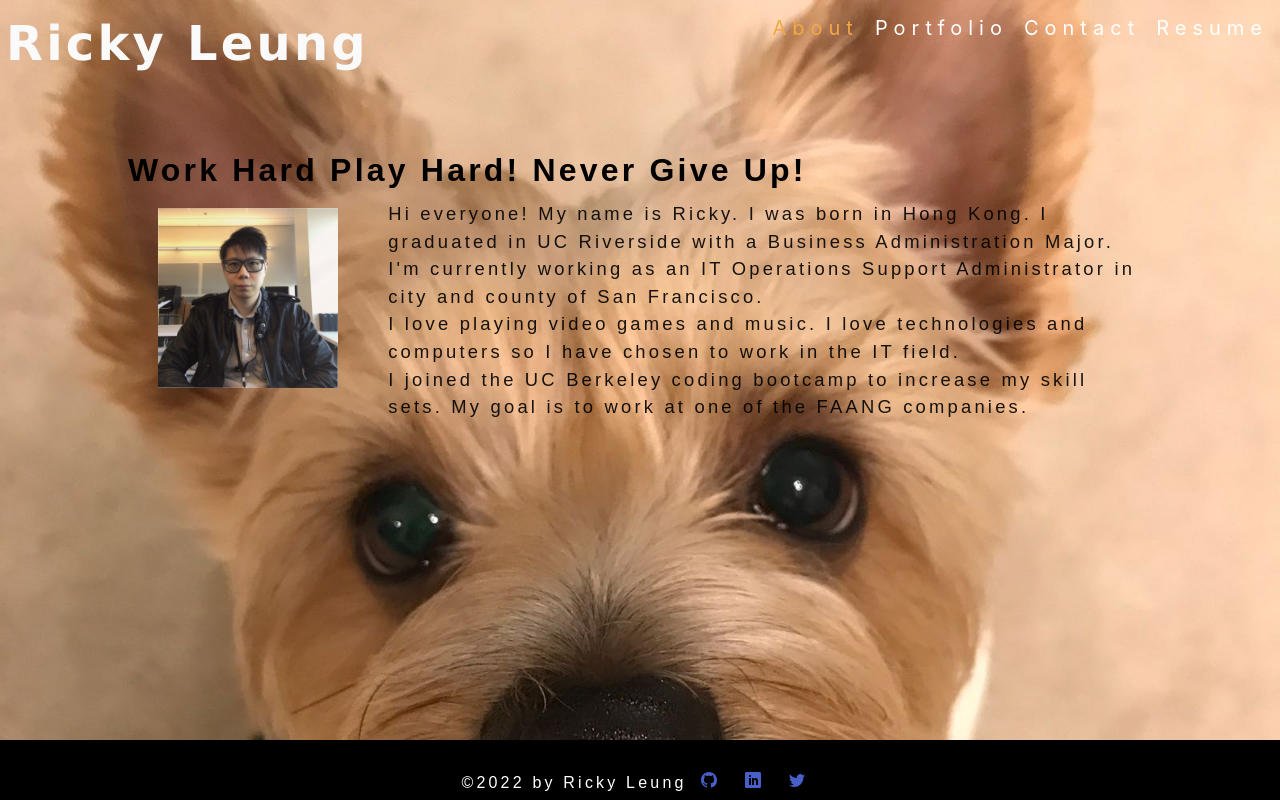
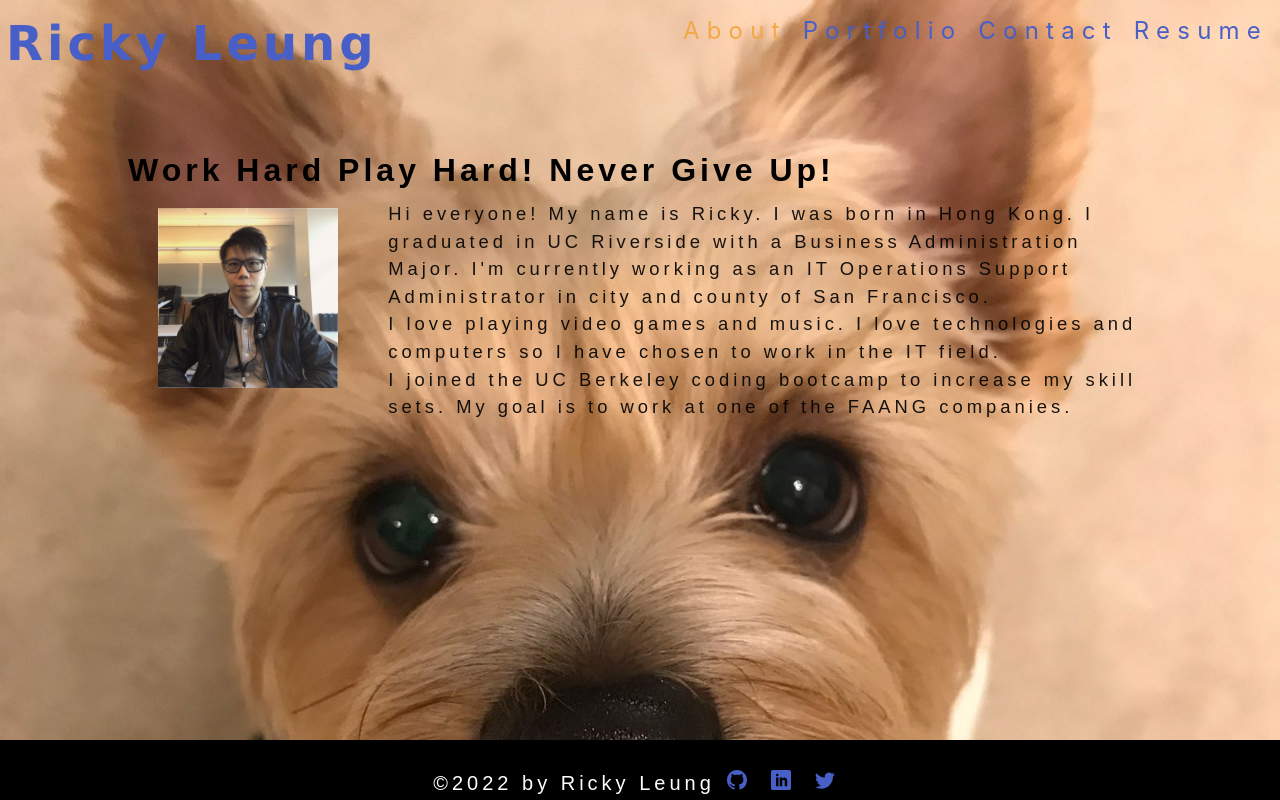
Before and after one commit to ricky0320/portfolio2022, a React (Create React App) app: page / in a window 1280 px wide. Built offline with nearby package versions, Linux system fonts and the light colour scheme.

Commit message:
updated styling

```diff
--- a/src/components/Header/index.js
+++ b/src/components/Header/index.js
@@ -14,15 +14,15 @@ function Header(props) {
   return (
     <header className='flex-row px-1'>
       <h1>
-        <a href='https://ricky0320.github.io/portfolio2022/'>
+        <a className='has-text-link' href='https://ricky0320.github.io/portfolio2022/'>
           Ricky Leung
         </a>
       </h1>
       <nav>
-        <ul className='flex-row'>
+        <ul className='flex-row has-text-link'>
           {categories.map((category) => (
              <li
-             className={`mx-2 ${
+             className={`mx-2 is-size-4 ${
                currentCategory.name === category.name && 'navActive'
                }`}
              key={category.name}
--- a/src/index.css
+++ b/src/index.css
@@ -33,10 +33,10 @@ body {
   padding-bottom: 5%;
   font-weight: 600;
   line-height: 1.5;
-  font-size: 18px;
+  font-size: 20px !important;
   letter-spacing: .2em;
   background: var(--dark);
-  color: var(--light);
+  color: rgb(0, 0, 0) !important;
   background-image: url("../src/assets/images/yuri-3.JPG");
   background-size: cover;
   display: flex;
```
